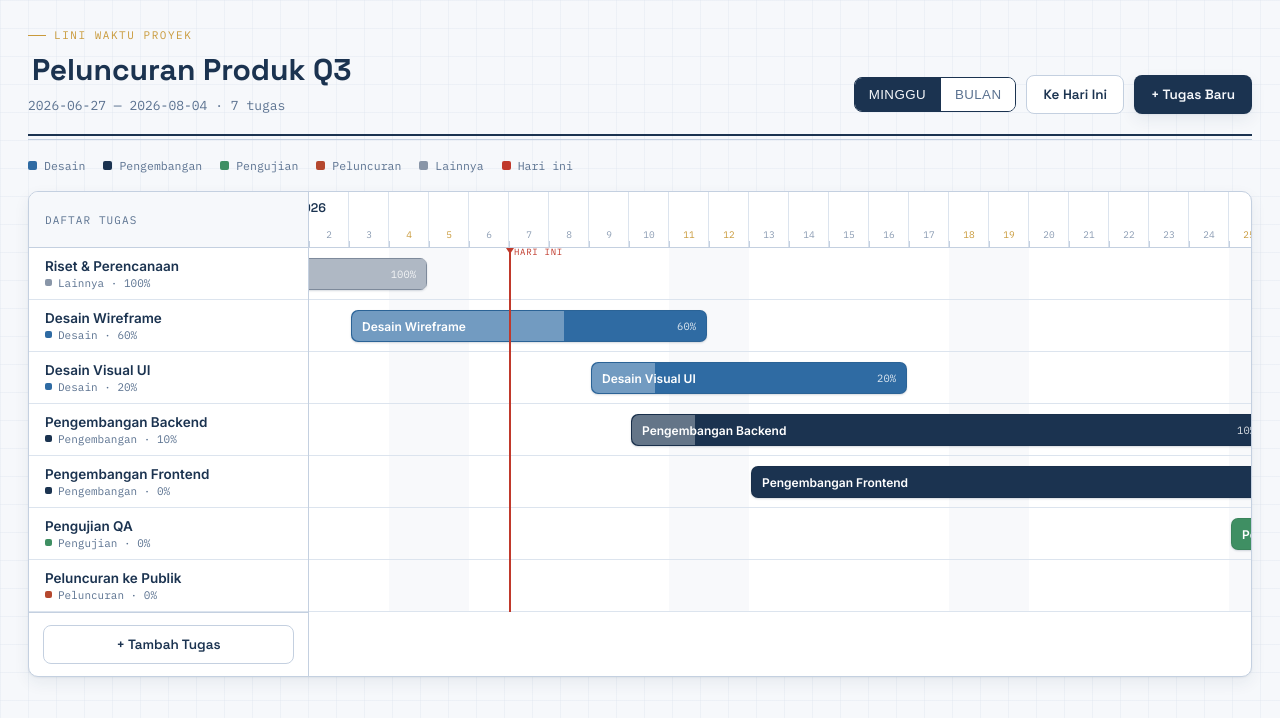
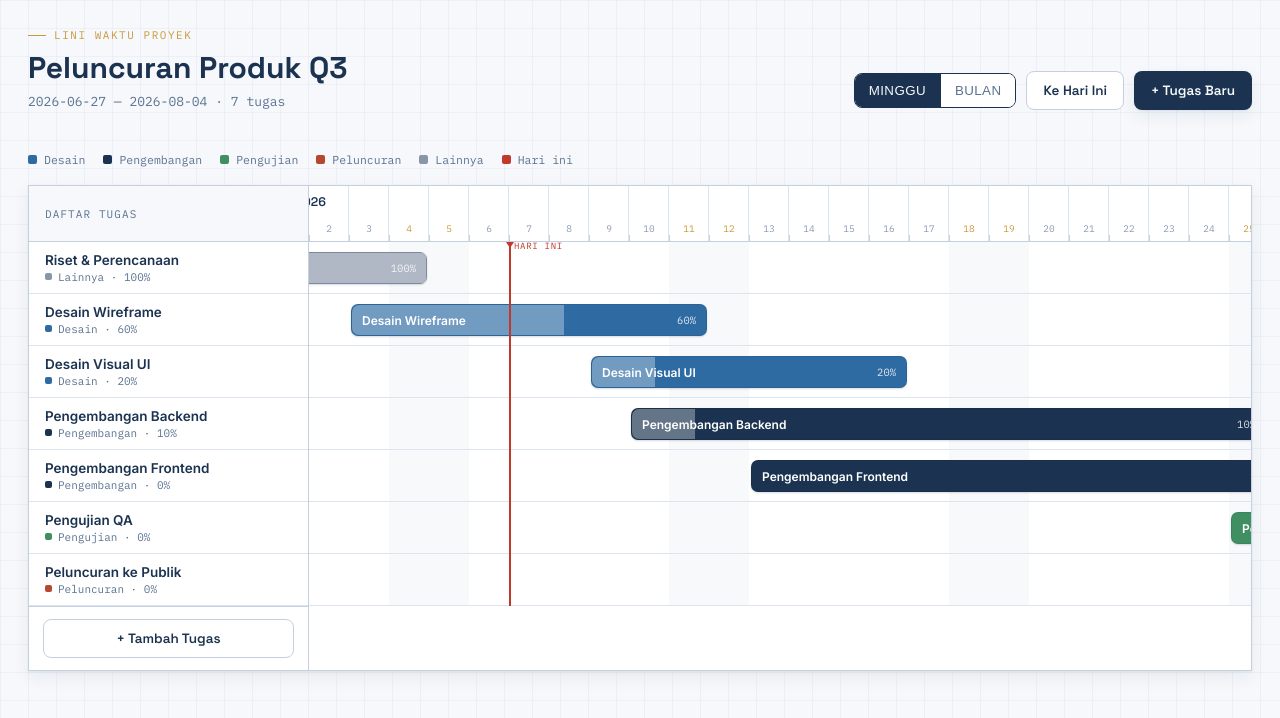
Before and after one commit to chunkeymost/time-pro, a plain HTML site: page index.html in a window 1280 px wide. Drawn offline with Linux system fonts and the light colour scheme.

Commit message:
feat: hapus garis horizontal

```diff
--- a/index.html
+++ b/index.html
@@ -24,7 +24,7 @@
     --status-risk:#B5482F;
     --cut-line:#C0392B;
     --shadow:0 1px 2px rgba(27,51,80,.06), 0 6px 16px rgba(27,51,80,.07);
-    --radius:10px;
+    --radius:0px;
   }
 
   *{box-sizing:border-box;}
@@ -59,15 +59,7 @@
     flex-wrap:wrap;
     padding-bottom:20px;
     margin-bottom:22px;
-    border-bottom:2px solid var(--ink);
     position:relative;
-  }
-  .app-header::after{
-    content:'';
-    position:absolute;
-    left:0; bottom:-6px;
-    width:100%; height:1px;
-    background:var(--paper-line-strong);
   }
   .title-block{display:flex; flex-direction:column; gap:6px; min-width:280px;}
   .eyebrow{
@@ -91,16 +83,6 @@
     font-size:30px;
     font-weight:700;
     color:var(--ink);
-    border:none;
-    background:transparent;
-    padding:2px 4px;
-    margin:0;
-    width:min(560px, 60vw);
-    border-radius:6px;
-  }
-  #project-title:hover, #project-title:focus{
-    background:var(--surface);
-    outline:1px dashed var(--paper-line-strong);
   }
   .project-sub{
     font-size:13px;
@@ -488,7 +470,7 @@
 
   @media (max-width: 760px){
     .board{ grid-template-columns:200px 1fr; }
-    #project-title{ font-size:22px; width:80vw; }
+    #project-title{ font-size:22px; }
   }
 
   @media (prefers-reduced-motion: reduce){
@@ -502,7 +484,7 @@
   <header class="app-header">
     <div class="title-block">
       <span class="eyebrow">Lini Waktu Proyek</span>
-      <input id="project-title" type="text" value="Peluncuran Produk Q3" />
+      <span id="project-title">Peluncuran Produk Q3</span>
       <span class="project-sub" id="project-range">—</span>
     </div>
     <div class="header-actions">
```
